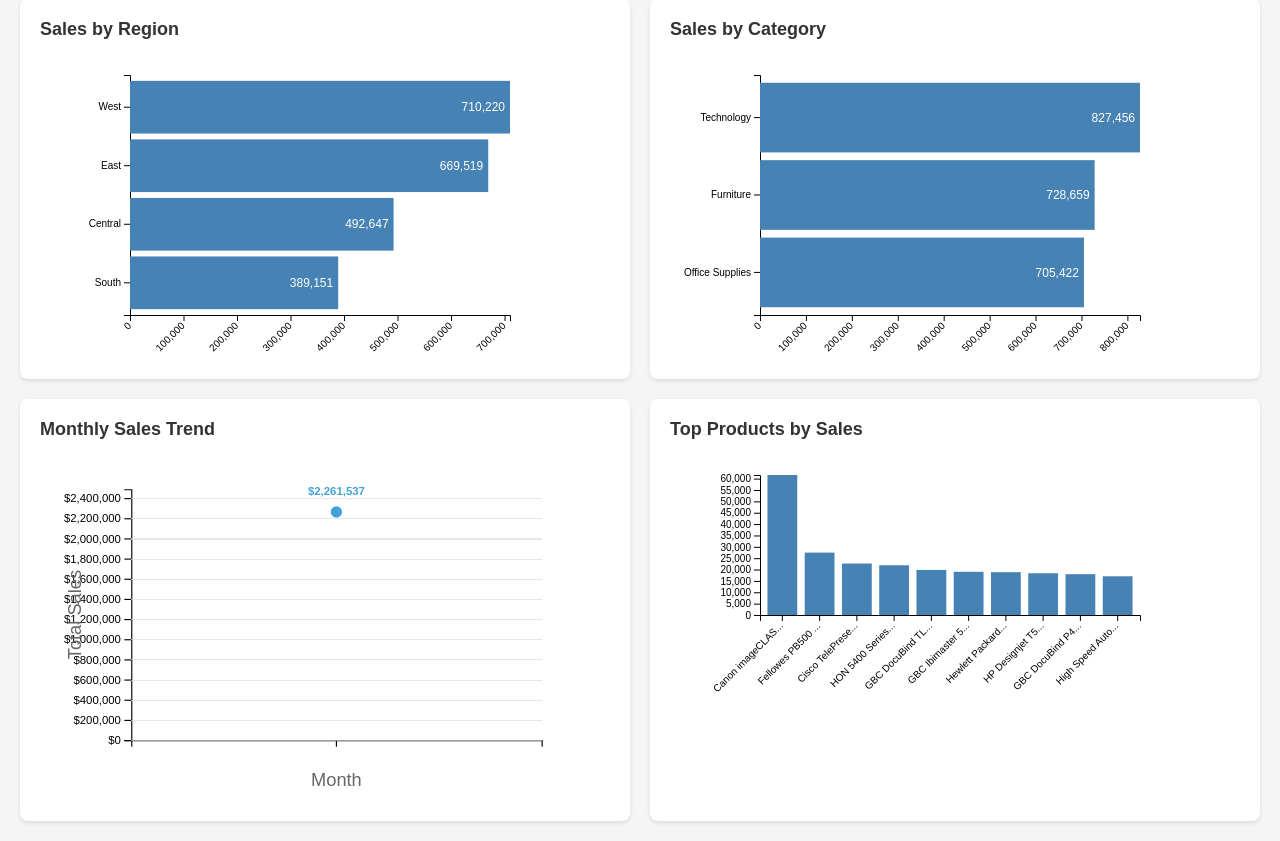
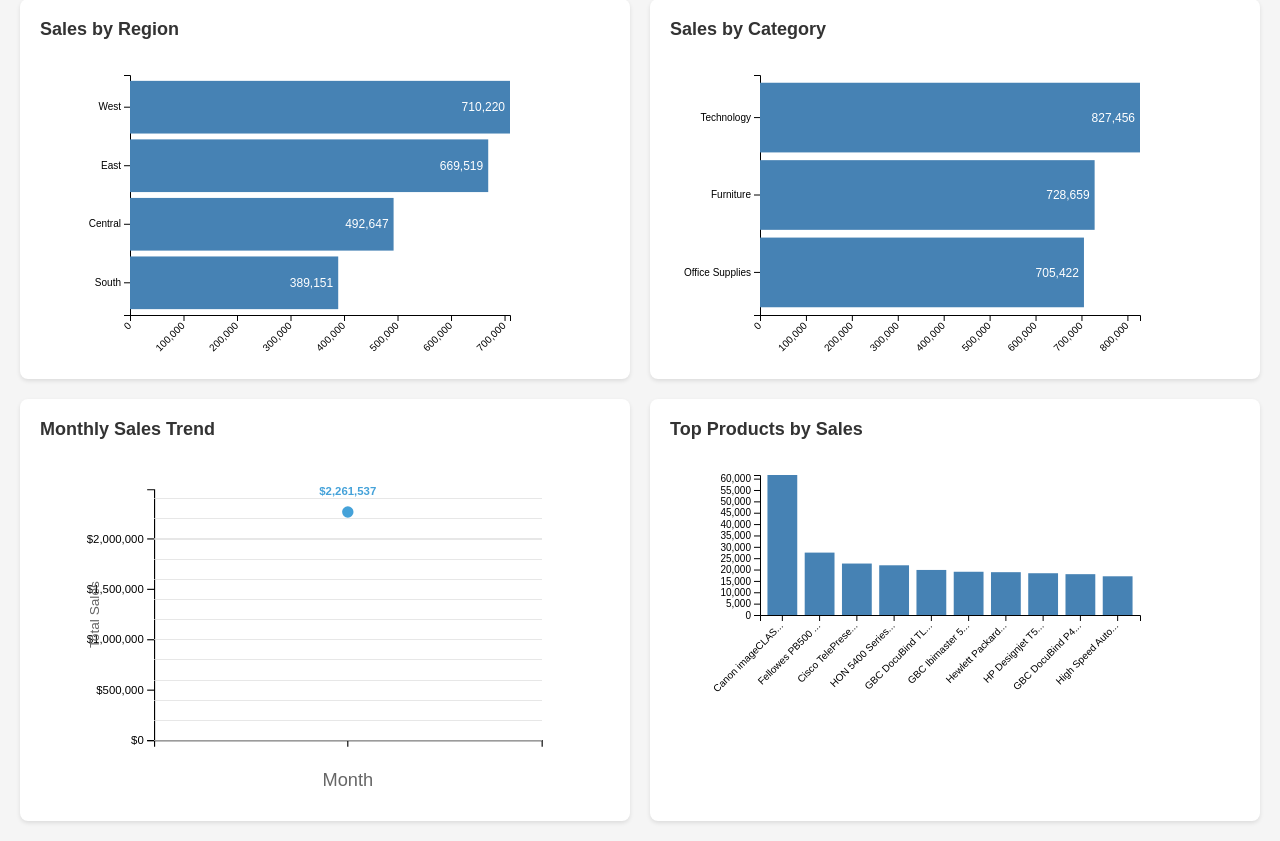
Before and after one commit to norgias/SuperstoreSalesAnalysis, a Flask app: page /dashboard in a window 1280 px wide. Shown: the part 139-980 px from the top of the page. Run offline with Flask 3, Linux system fonts and the light colour scheme; data comes from the database, SQL or seed files in the repository.

Commit message:
Update dashboard.html

```diff
--- a/templates/dashboard.html
+++ b/templates/dashboard.html
@@ -228,13 +228,13 @@
         }
 
 
-        // Create line chart for monthly sales
+       // Create line chart for monthly sales
         function createMonthlyChart(data) {
             // Sort data by month
             data.sort((a, b) => a.Month.localeCompare(b.Month));
 
             // Set dimensions and margins
-            const margin = {top: 30, right: 60, bottom: 50, left: 80},
+            const margin = {top: 30, right: 60, bottom: 50, left: 100},
                 width = 500 - margin.left - margin.right,
                 height = 300 - margin.top - margin.bottom;
 
@@ -272,16 +272,19 @@
                 .range([height, 0]);
 
             svg.append("g")
-                .call(d3.axisLeft(y).tickFormat(d => formatCurrency(d)));
+                .call(d3.axisLeft(y)
+                    .tickFormat(d => formatCurrency(d))
+                    .ticks(5)); // Reduce number of ticks to avoid overcrowding
 
             // Add Y axis label
             svg.append("text")
                 .attr("transform", "rotate(-90)")
-                .attr("y", -margin.left + 20)
+                .attr("y", -margin.left + 40)
                 .attr("x", -height / 2)
                 .attr("dy", "1em")
                 .style("text-anchor", "middle")
                 .style("fill", "#666")
+                .style("font-size", "12px")
                 .text("Total Sales");
 
             // Add X axis label
```
